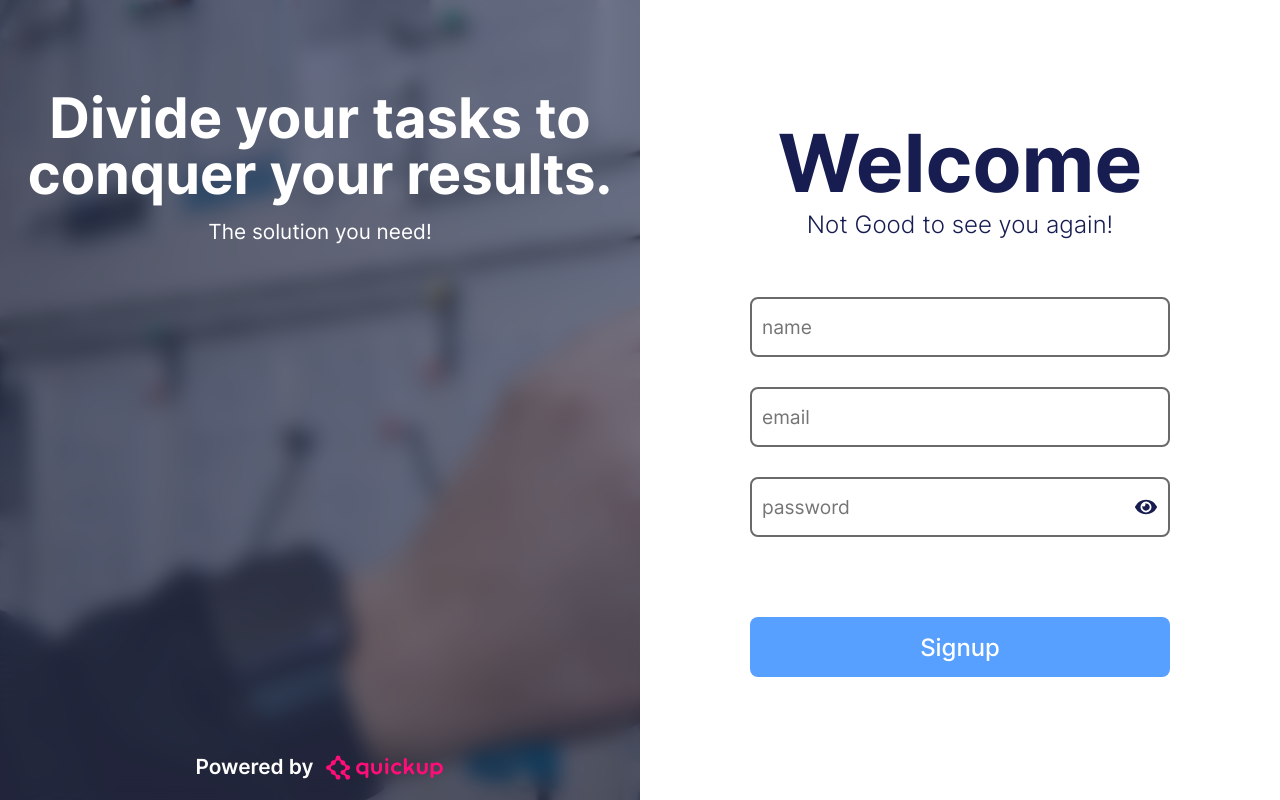
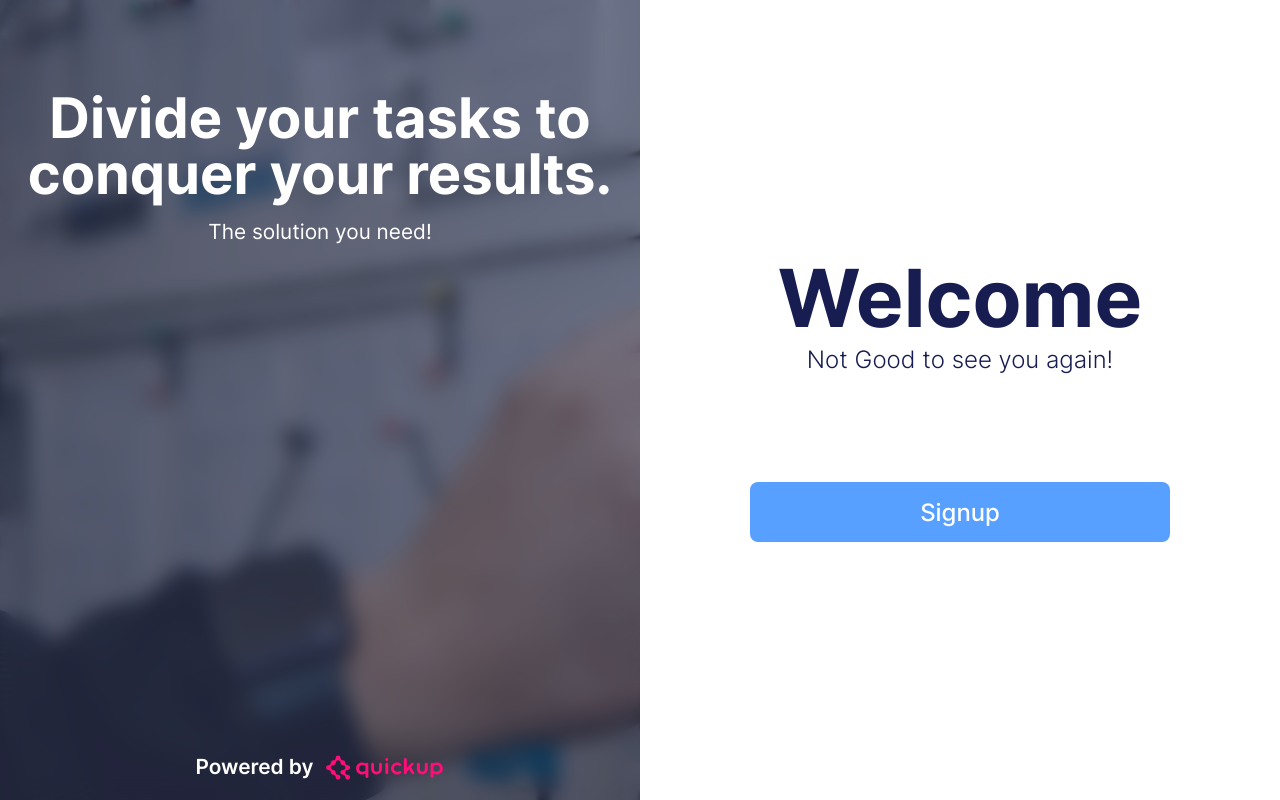
Before and after one commit to GabrielSiron/kanban-taskv1, a React (Create React App) app in the folder react/: page /signup in a window 1280 px wide. Built offline with nearby package versions, Linux system fonts and the light colour scheme.

Commit message:
bring info authentication to the sign-in page

```diff
--- a/react/src/components/input/index.tsx
+++ b/react/src/components/input/index.tsx
@@ -2,22 +2,25 @@ import React,{useEffect, useState} from 'react'
 import {Input, InputPasswordContainer, InputPassword, PasswordPreview, IncorrectEmailWarning} from './style';
 import Eye from '../../assets/icon/eye.svg';
 import EyeSlash from '../../assets/icon/eye-slash.svg';
-const InputComponent = (props:any) => {
-    let inputType:string = props.inputType;
+
+const InputComponent = ({inputType, getEmail, getPassword}: {inputType:any, getEmail:any, getPassword:any}) => {
+    /* console.log(trigger); */
 
     const [passwordIsVisible, setPasswordIsVisible] = useState(true);
     const [passwordTypeView, setPasswordTypeView] = useState('password');
     const [emailContent, setEmailContent] = useState('');
     const [emailValidation, setEmailValidation] = useState(null);
     const [nameContent, setNameContent] = useState('');
-    const [nameValidation, setNameValidation] = useState(null);
+    const [passwordContent, setPasswordContent] = useState('');
+    useEffect(()=>{
+        getEmail(emailContent);
+    }, [emailContent])
+    useEffect(()=>{
+        getPassword(passwordContent);
+    }, [passwordContent]);
 
     const ChangeSecureText=()=>{
         setPasswordIsVisible(!passwordIsVisible);
-    }
-
-    function testName(nameContent: string): boolean | null {
-        return nameContent.length > 3;
     }
 
     const NameValidation = (event: React.ChangeEvent<HTMLInputElement>)=>{
@@ -30,6 +33,9 @@ const InputComponent = (props:any) => {
         setEmailValidation(emailRegex.test(emailContent));
     }
 
+    const PasswordValidation = (event: React.ChangeEvent<HTMLInputElement>)=>{
+        setPasswordContent(event.target.value);
+    }
     useEffect(()=>{
         if (passwordIsVisible == true){
             setPasswordTypeView('password');
@@ -44,7 +50,7 @@ const InputComponent = (props:any) => {
             {
                 inputType == 'password' ?
                     <InputPasswordContainer>
-                        <InputPassword placeholder={inputType} required type={passwordTypeView}/>
+                        <InputPassword placeholder={inputType} onChange={PasswordValidation} required type={passwordTypeView}/>
                         <PasswordPreview type='button' onClick={ChangeSecureText}>
                             { passwordIsVisible ? <img src={Eye} width={22} height={16} alt="view password" draggable={false}/> : <img src={EyeSlash} width={25} height={20} alt="view password" draggable={false}/> }
                         </PasswordPreview>
--- a/react/src/pages/sign-in/index.tsx
+++ b/react/src/pages/sign-in/index.tsx
@@ -1,5 +1,4 @@
-import React from 'react';
-import { Link } from 'react-router-dom';
+import {useState, useEffect} from 'react';
 import { AuthPage, CallToActionSide, AuthSide, MainView, MainTitle, SubTitle, ImageContainer,
 PoweredContainer, PoweredTxt, WelcomeContainer,AuthTitle, AuthSubTitle, Form, AuthButton, LinkTo,
 Underlined } from '../../styles/main-auth-structure';
@@ -10,6 +9,18 @@ import InputComponent from '../../components/input/index';
 import { Login } from '../../providers/restful/index'
 
 const SignIn = () => {
+  const [getEmail, setGetEmail] = useState('');
+  const [getPassword, setGetPassword]= useState('')
+  const [authEvent, setAuthEvent] = useState(false);
+
+  useEffect(()=>{
+    console.log('password: ', getPassword);
+
+  },[getPassword])
+  useEffect(()=>{
+    console.log('email: ', getEmail);
+
+  },[getEmail])
 
   return(
     <AuthPage>
@@ -32,13 +43,13 @@ const SignIn = () => {
           <AuthSubTitle>Good to see you again!</AuthSubTitle>
         </WelcomeContainer>
         <Form>
-          <InputComponent inputType={'email'}/>
-          <InputComponent inputType={'password'}/>
+          <InputComponent inputType={'email'} getEmail={(content:any)=>{setGetEmail(content)}} getPassword={()=>{}}/>
+          <InputComponent inputType={'password'} getPassword={(content:any)=>{setGetPassword(content)}} getEmail={()=>{}}/>
           <RemembermeContainer>
             <RemembermeInput type='checkbox' id='login' name='login'/>
             <RemembermeLabel htmlFor='login'>Remember-me</RemembermeLabel>
           </RemembermeContainer>
-          <AuthButton onClick={Login} type="button">Sign in</AuthButton>
+          <AuthButton type="button" >Sign in</AuthButton>
           <LinkTo to="/signup">Don't have an account? <Underlined>Sign up!</Underlined></LinkTo>
         </Form>
       </AuthSide>
--- a/react/src/pages/sign-up/index.tsx
+++ b/react/src/pages/sign-up/index.tsx
@@ -1,4 +1,4 @@
-import React from 'react';
+import {useState} from 'react';
 import { AuthPage, CallToActionSide, AuthSide, MainView, MainTitle, SubTitle, ImageContainer,
 PoweredContainer, PoweredTxt, WelcomeContainer,AuthTitle, AuthSubTitle, Form, AuthButton
 } from '../../styles/main-auth-structure';
@@ -7,6 +7,7 @@ import QuickupLogo from '../../assets/img/quickup.svg'
 import InputComponent from '../../components/input/index';
 
 const SignUp = () => {
+  const [getContent, setGetContent] = useState('');
     return(
       <AuthPage>
         <CallToActionSide>
@@ -28,9 +29,9 @@ const SignUp = () => {
               <AuthSubTitle>Not Good to see you again!</AuthSubTitle>
             </WelcomeContainer>
             <Form>
-              <InputComponent inputType={'name'}/>
-              <InputComponent inputType={'email'}/>
-              <InputComponent inputType={'password'}/>
+              {/* <InputComponent inputType={'name'} getContent={(item:any)=>{setGetContent(item)}} sendAuthEvent={AuthEvent}/>
+              <InputComponent inputType={'email'} getContent={(item:any)=>{setGetContent(item)}} sendAuthEvent={AuthEvent}/>
+              <InputComponent inputType={'password'} getContent={(item:any)=>{setGetContent(item)}} sendAuthEvent={AuthEvent}/> */}
               <AuthButton disabled={false}>Signup</AuthButton>
             </Form>
           </AuthSide>
```
